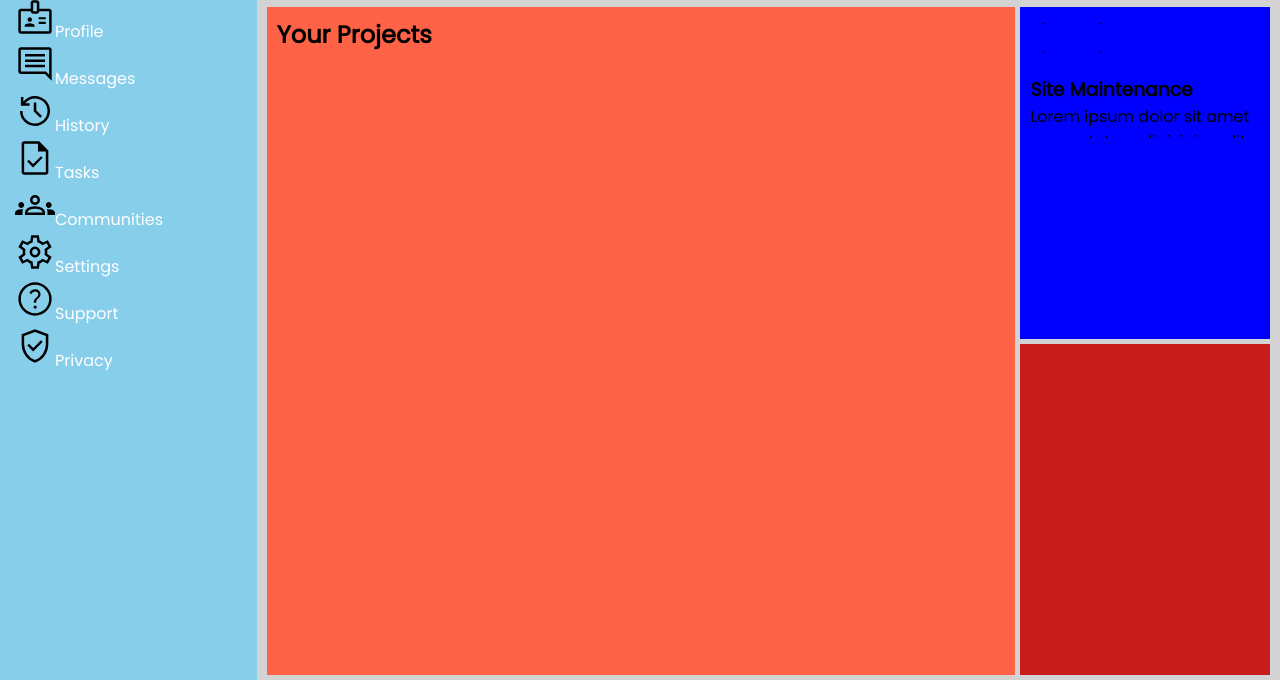
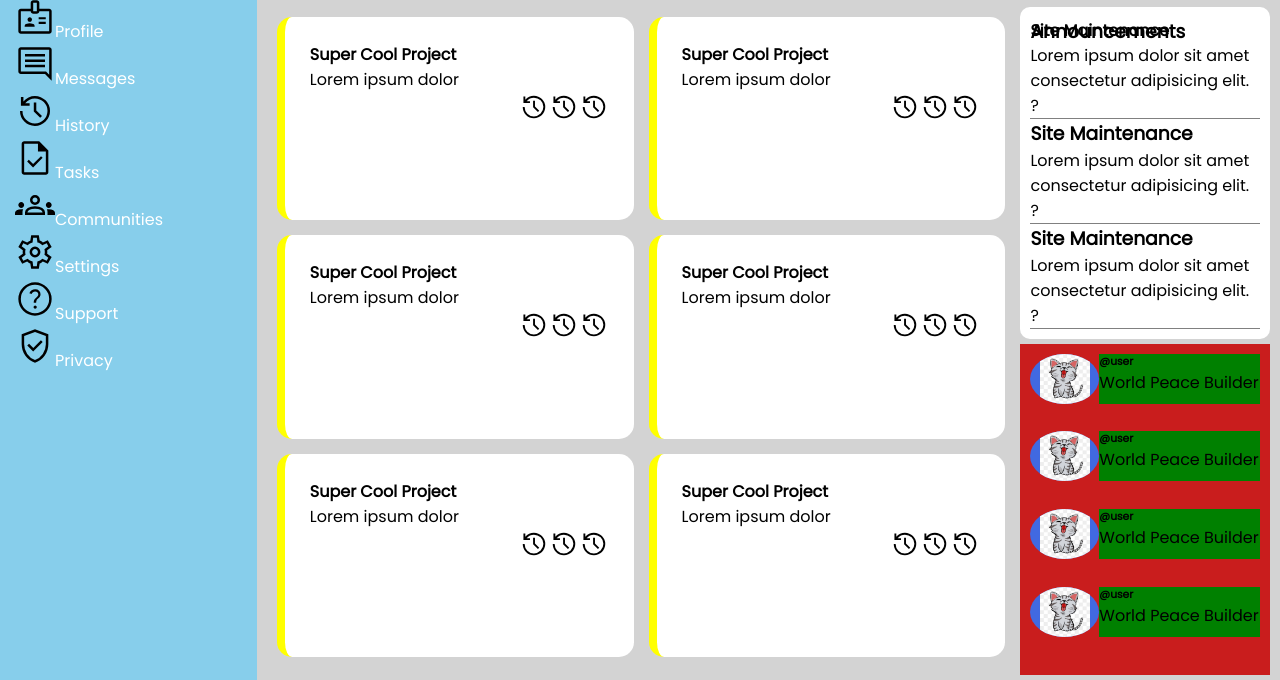
Before and after one commit to varadtote/Admin-Dashboard, a plain HTML site: page index.html in a window 1280 px wide. Shown: the part 120-800 px from the top of the page. Drawn offline with Linux system fonts and the light colour scheme.

Commit message:
all parts completed only perfect styling remaining

```diff
--- a/index.html
+++ b/index.html
@@ -105,30 +105,127 @@
         <div class="workspace">
           <!-- <div class="title">Your</div> -->
           <div class="projects">
-            <div class="incr">  <h2>Your Projects</h2> </div>
-            <!-- <div class="items"></div>
-            <div class="items"></div>
-            <div class="items"></div>
-            <div class="items"></div>
-            <div class="items"></div>
-            <div class="items"></div> -->
+            <div class="items">
+              <div>
+                <h4>Super Cool Project</h4>
+                <p>Lorem ipsum dolor</p>
+              </div>
+              <div class="projecticons">
+                <div><a href=""> <img src="./assets/icons/history.svg" class="projectaction" alt=""></a></div>
+                <div><a href=""> <img src="./assets/icons/history.svg" class="projectaction" alt=""></a></div>
+                <div><a href=""> <img src="./assets/icons/history.svg" class="projectaction" alt=""></a></div>
+              </div>
+            </div>
+            <div class="items">
+              <div>
+                <h4>Super Cool Project</h4>
+                <p>Lorem ipsum dolor</p>
+              </div>
+              <div class="projecticons">
+                <div><a href=""> <img src="./assets/icons/history.svg" class="projectaction" alt=""></a></div>
+                <div><a href=""> <img src="./assets/icons/history.svg" class="projectaction" alt=""></a></div>
+                <div><a href=""> <img src="./assets/icons/history.svg" class="projectaction" alt=""></a></div>
+              </div>
+            </div>
+            <div class="items">
+              <div>
+                <h4>Super Cool Project</h4>
+                <p>Lorem ipsum dolor</p>
+              </div>
+              <div class="projecticons">
+                <div><a href=""> <img src="./assets/icons/history.svg" class="projectaction" alt=""></a></div>
+                <div><a href=""> <img src="./assets/icons/history.svg" class="projectaction" alt=""></a></div>
+                <div><a href=""> <img src="./assets/icons/history.svg" class="projectaction" alt=""></a></div>
+              </div>
+            </div>
+            <div class="items">
+              <div>
+                <h4>Super Cool Project</h4>
+                <p>Lorem ipsum dolor</p>
+              </div>
+              <div class="projecticons">
+                <div><a href=""> <img src="./assets/icons/history.svg" class="projectaction" alt=""></a></div>
+                <div><a href=""> <img src="./assets/icons/history.svg" class="projectaction" alt=""></a></div>
+                <div><a href=""> <img src="./assets/icons/history.svg" class="projectaction" alt=""></a></div>
+              </div>
+            </div>
+            <div class="items">
+              <div>
+                <h4>Super Cool Project</h4>
+                <p>Lorem ipsum dolor</p>
+              </div>
+              <div class="projecticons">
+                <div><a href=""> <img src="./assets/icons/history.svg" class="projectaction" alt=""></a></div>
+                <div><a href=""> <img src="./assets/icons/history.svg" class="projectaction" alt=""></a></div>
+                <div><a href=""> <img src="./assets/icons/history.svg" class="projectaction" alt=""></a></div>
+              </div>
+            </div>
+            <div class="items">
+              <div>
+                <h4>Super Cool Project</h4>
+                <p>Lorem ipsum dolor</p>
+              </div>
+              <div class="projecticons">
+                <div><a href=""> <img src="./assets/icons/history.svg" class="projectaction" alt=""></a></div>
+                <div><a href=""> <img src="./assets/icons/history.svg" class="projectaction" alt=""></a></div>
+                <div><a href=""> <img src="./assets/icons/history.svg" class="projectaction" alt=""></a></div>
+              </div>
+            </div>
           </div>
+
           <div class="Announcements">
+            <div id="announcements-title"><h3>Announcements</h3></div>
             <div>
-              <h3>Site Maintenance</h3>
-              <p>Lorem ipsum dolor sit amet consectetur adipisicing elit. Asperiores quo ipsam molestiae cupiditate officiis! At necessitatibus aliquam ex, voluptatem sit nemo vero a, iure neque molestias eos perferendis, repudiandae distinctio?</p>
+              <h4>Site Maintenance</h4>
+              <p class="announcements-p">Lorem ipsum dolor sit amet consectetur adipisicing elit. ?</p>
             </div>
             <div>
               <h3>Site Maintenance</h3>
-              <p>Lorem ipsum dolor sit amet consectetur adipisicing elit. Asperiores quo ipsam molestiae cupiditate officiis! At necessitatibus aliquam ex, voluptatem sit nemo vero a, iure neque molestias eos perferendis, repudiandae distinctio?</p>
+              <p class="announcements-p">Lorem ipsum dolor sit amet consectetur adipisicing elit. ?</p>
             </div>
             <div>
               <h3>Site Maintenance</h3>
-              <p>Lorem ipsum dolor sit amet consectetur adipisicing elit. Asperiores quo ipsam molestiae cupiditate officiis! At necessitatibus aliquam ex, voluptatem sit nemo vero a, iure neque molestias eos perferendis, repudiandae distinctio?</p>
+              <p class="announcements-p">Lorem ipsum dolor sit amet consectetur adipisicing elit. ?</p>
             </div>
           </div>
+
           <div class="Trending">
-
+            <div class="usercard">
+              <div class="trendingimage">
+                <img src="./assets/profiles/cat.jpg" alt="">
+              </div>
+              <div class="trendinguser">
+                <h6>@user</h6>
+                <p>World Peace Builder</p>
+              </div>
+            </div>
+            <div class="usercard">
+              <div class="trendingimage">
+                <img src="./assets/profiles/cat.jpg" alt="">
+              </div>
+              <div class="trendinguser">
+                <h6>@user</h6>
+                <p>World Peace Builder</p>
+              </div>
+            </div>
+            <div class="usercard">
+              <div class="trendingimage">
+                <img src="./assets/profiles/cat.jpg" alt="">
+              </div>
+              <div class="trendinguser">
+                <h6>@user</h6>
+                <p>World Peace Builder</p>
+              </div>
+            </div>
+            <div class="usercard">
+              <div class="trendingimage">
+                  <img src="./assets/profiles/cat.jpg" alt="">
+                </div>
+              <div class="trendinguser">
+                <h6>@user</h6>
+                <p>World Peace Builder</p>
+              </div>
+            </div>
         </div>
       <!-- </Workspace> -->
     </div>
--- a/styles/style.css
+++ b/styles/style.css
@@ -1,4 +1,5 @@
 @import url('https://fonts.googleapis.com/css2?family=Poppins&display=swap');
+
 * {
     margin: 0;
     padding: 0;
@@ -6,15 +7,16 @@
     font-family: 'Poppins', sans-serif;
 }
 
-.grid-container{
+.grid-container {
     height: 100vh;
-    width: 100vw; /* Workaround later for as divs increase it should scroll insted pf fitting the screen*/
+    width: 100vw;
+    /* Workaround later for as divs increase it should scroll insted pf fitting the screen*/
     display: grid;
     grid-template-columns: 0.5fr 3fr;
     grid-template-rows: 0.5fr 3fr;
     grid-template-areas:
-    "sidebar header"
-    "sidebar workspace"
+        "sidebar header"
+        "sidebar workspace"
     ;
 }
 
@@ -23,19 +25,24 @@
     background-color: skyblue;
     padding: 15px;
 }
-.logo{
+
+.logo {
     display: flex;
 
 }
-.utility-links li{
+
+.utility-links li {
     list-style: none;
 }
-.utility-links li a{
+
+.utility-links li a {
     text-decoration: none;
     color: white;
 }
-.utility-links img{
-    height: 40px;;
+
+.utility-links img {
+    height: 40px;
+    ;
 }
 
 /* Header  */
@@ -50,19 +57,23 @@
     display: flex;
     justify-content: space-around;
 }
+
 #profile-pic {
     display: flex;
     justify-content: center;
     align-items: center;
     float: right;
 }
-.header-icons img{
+
+.header-icons img {
     height: 30px;
 }
+
 #search {
     width: 500px;
 }
-.profile{
+
+.profile {
     display: flex;
     justify-content: space-evenly;
     align-items: center;
@@ -75,6 +86,7 @@
     justify-content: center;
     align-items: center;
 }
+
 #profile-img {
     height: 40px;
     border-radius: 50%;
@@ -85,7 +97,7 @@
     border-radius: 50%;
 }
 
-.sidebar-buttons button{
+.sidebar-buttons button {
     padding: 5px;
     background-color: skyblue;
     border: none;
@@ -103,8 +115,8 @@
     grid-template-columns: 3fr 1fr;
     grid-template-rows: 50% 50%;
     grid-template-areas:
-    "projects Announcements"
-    "projects Trending"
+        "projects Announcements"
+        "projects Trending"
     ;
     grid-gap: 5px;
     padding: 10px;
@@ -112,38 +124,70 @@
     min-height: 0;
 }
 
-.projects{
-    min-width: 0;
-    min-height: 0;
-    height: 100%;
-    grid-area: projects;
-    background-color: tomato;
-    padding: 10px;
+/* projects  */
+
+.projects {
+    margin: 10px;
     display: grid;
-    grid-template-columns: 1fr 1fr;
-    grid-template-rows: 0.2fr 1fr;
-    grid-gap: 5px;
+    /* grid-template-columns: 1fr 1fr; */
+    /* grid-auto-columns: min-content; */
+    grid-template-columns: repeat(2, minmax(0, 1fr));
+    grid-template-rows: repeat(3, minmax(0, 1fr));
+    gap: 15px;
+    /* background-color: aqua; */
+    height: 80vh;
+
 }
 
-.incr {
-    grid-column: 1 / -1;
+.items {
+    height: 100%;
+    background-color: white;
+    border-left: 8px solid yellow;
+    border-radius: 15px;
+    padding: 25px;
 }
-.Announcements{
-    height: 100%;
+
+.projecticons {
+    display: flex;
+    float: right;
+}
+.projectaction {
+    height: 30px;
+}
+/* Announcements  */
+.Announcements {
+    /* height: 100%; */
     grid-area: Announcements;
-    background-color: blue;
+    background-color: white;
     padding: 10px;
 
-    display: grid;
-    grid-template-columns: 1fr;
-    grid-template-rows: 1fr 1fr;
+    display: flex;
+    flex-direction: column;
+
+    border-radius: 10px;
 }
 
-.Announcements div{
-    height: 25%;
-    overflow: hidden;
+.Announcements div {
+    height: 100%;
+    /* overflow: scroll; */
 }
-.Trending{
+
+.announcements-p {
+    border-bottom: 1px solid gray;
+}
+
+#announcements-title {
+    margin-bottom: -50px;
+
+}
+
+#announcemnts-title {
+    font-size: 2rem;
+}
+
+/* // Trending  */
+
+.Trending {
     /* height: 70px; */
     grid-area: Trending;
     background-color: rgb(201, 29, 29);
@@ -152,21 +196,31 @@
     display: grid;
     grid-template-columns: 1fr;
     grid-template-rows: repeat(4, 1fr);
+
+    min-width: 0;
+    min-height: 0;
 }
 
-.projects .items {
-    height: 250px;
-    background-color: white;
-}
-
-
-.trendingusers {
+.usercard {
     display: flex;
-    background-color: red;
-
+    margin-bottom: 10px;
+    height: 50px;
 
 }
-.trendingusers img {
-    height: 5%;
+.trendingimage{
+    width: 30%;
+    background-color: royalblue;
+    height: 100%;
+    border-radius: 50%;
+
+}
+.trendingimage img {
+    object-fit: contain;
+    height: 100%;
+    width: 100%;
     border-radius: 50%;
 }
+.trendinguser{
+    width: 70%;
+    background-color: green;
+}
```
Also changed, not shown: 1 other file.
